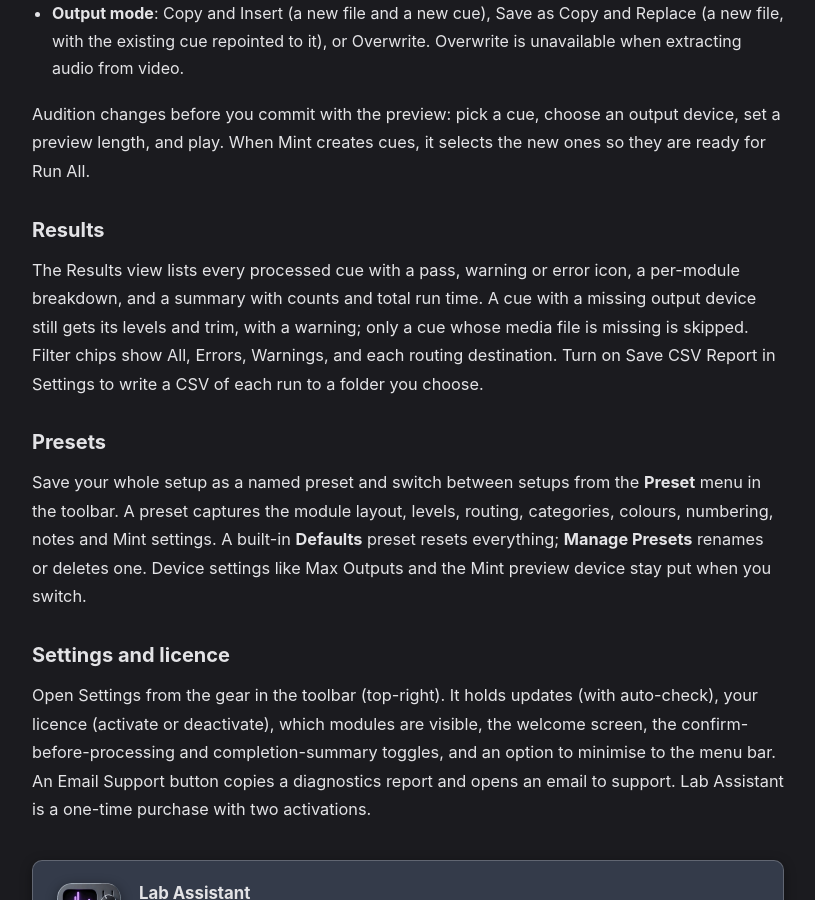
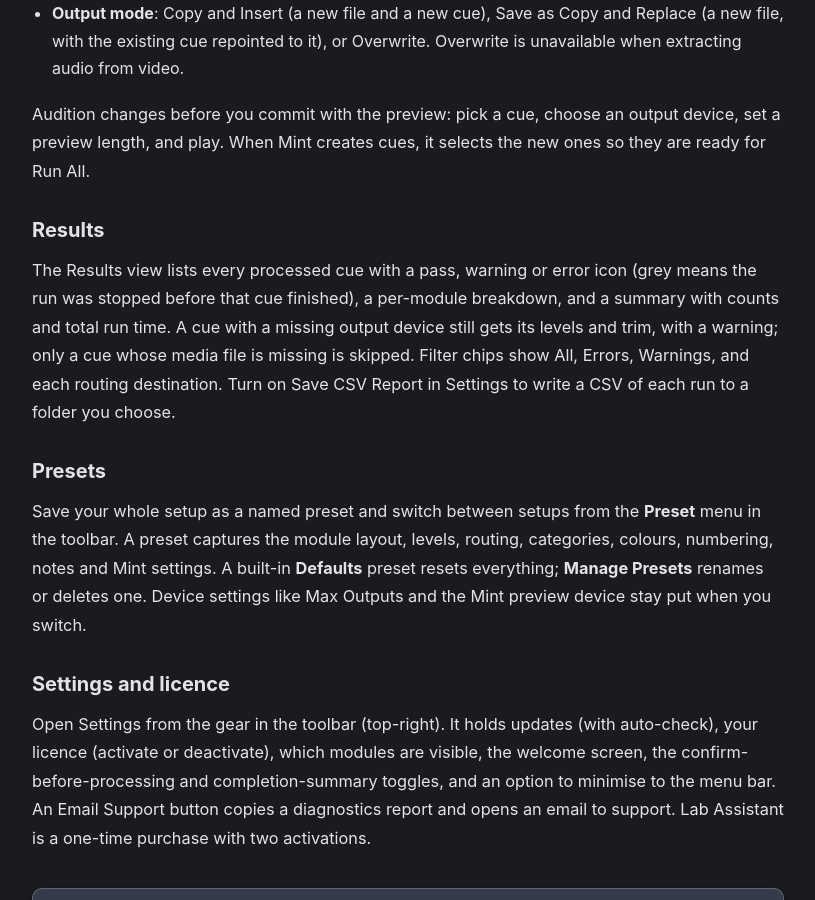
Before and after one commit to BSKapps/bskapps.github.io, a Jekyll site: the page built from articles/lab-assistant-guide/index.html, in a window 1280 px wide and 900 px high, scrolled down 4256 px. Shown: the whole window, without its empty margins (232-1047 px from the left). Built offline with Jekyll 4.4.1, drawn with Linux system fonts in a browser that asks for light colours.

Commit message:
Lab Assistant guide: grey Stopped icon in Results

```diff
--- a/_data/guides/lab-assistant-guide.json
+++ b/_data/guides/lab-assistant-guide.json
@@ -225,7 +225,7 @@
       "blocks": [
         {
           "type": "paragraph",
-          "text": "The Results view lists every processed cue with a pass, warning or error icon, a per-module breakdown, and a summary with counts and total run time. A cue with a missing output device still gets its levels and trim, with a warning; only a cue whose media file is missing is skipped. Filter chips show All, Errors, Warnings, and each routing destination. Turn on Save CSV Report in Settings to write a CSV of each run to a folder you choose."
+          "text": "The Results view lists every processed cue with a pass, warning or error icon (grey means the run was stopped before that cue finished), a per-module breakdown, and a summary with counts and total run time. A cue with a missing output device still gets its levels and trim, with a warning; only a cue whose media file is missing is skipped. Filter chips show All, Errors, Warnings, and each routing destination. Turn on Save CSV Report in Settings to write a CSV of each run to a folder you choose."
         }
       ]
     },
```
